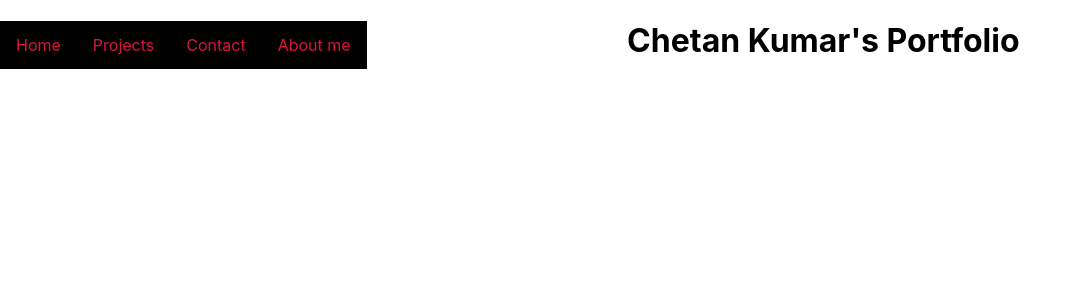
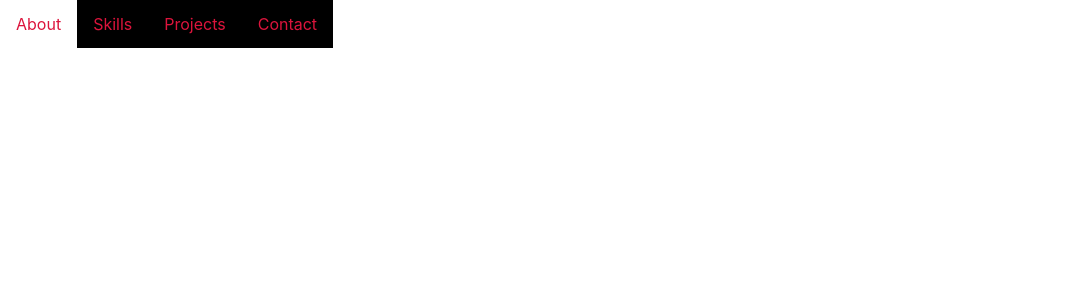
Before and after one commit to Ckbhatia/Portfolio, a React (Create React App) app: page / in a window 1280 px wide. Shown: the top 300 px of the page, without its empty margins (0-1082 px from the left). Built offline with nearby package versions, Linux system fonts and the light colour scheme.

Commit message:
fix: changed the places of links

```diff
--- a/src/components/Navbar.jsx
+++ b/src/components/Navbar.jsx
@@ -1,20 +1,20 @@
-import React, { component } from 'react';
+import React from 'react';
 import '../App.css';
 
 const Navbar=()=> {
+
     return (
         <header>
             <div>
-            <nav id="navbar">
-                <ul id="nav">
-				    <li><a href="#home">Home</a></li>
+            <nav role="navigation" id="navbar">
+                <ul id="nav"> {/* replace */}
+				    <li><a href="#about">About</a></li>
+					<li><a href="#skills">Skills</a></li>
 					<li><a href="#projects">Projects</a></li>
 					<li><a href="#contact">Contact</a></li>
-					<li><a href="#about">About me</a></li>
 			    </ul>
             </nav>
-        </div>
-            <h1>Chetan Kumar's Portfolio</h1>
+            </div>
         </header>
     )
 }
```
